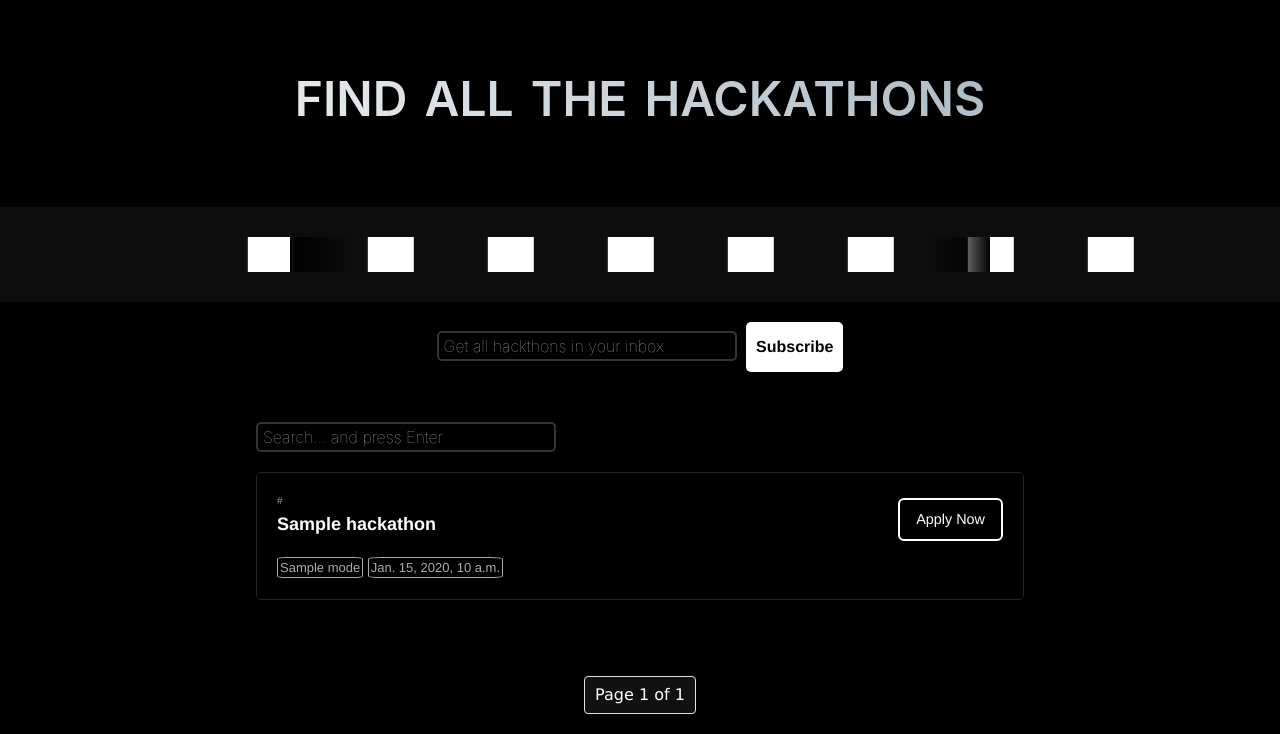
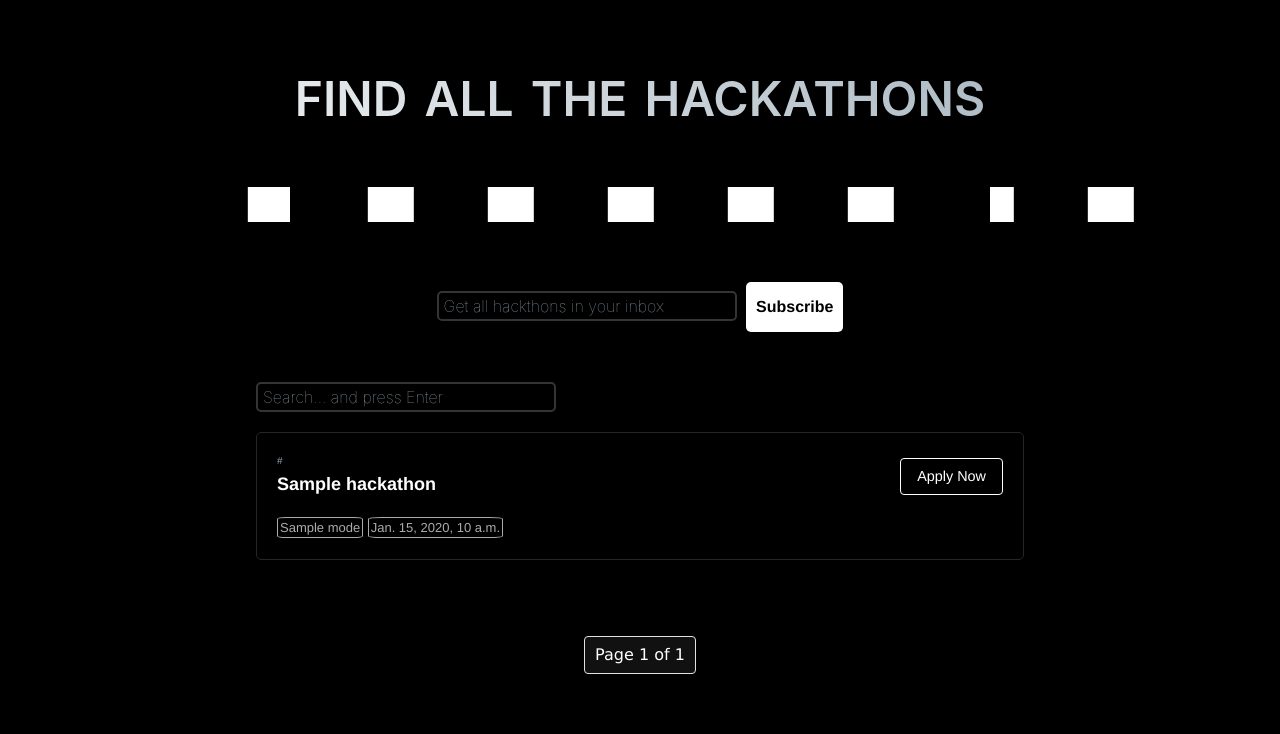
Before and after one commit to siesto1elemento/Hackleague, a Django app: template scraping/templates/home.html in a window 1280 px wide. Shown: the part 92-826 px from the top of the page. After the commit the page ends 766 px from the top, so only its background shows below. Run offline with Django 4.2, Linux system fonts and the light colour scheme; the template is opened without the code that fills it: most values are stand-ins (such as "Sample title", 1, 10 or a date in 2020); grey boxes are pictures that could not be loaded.

Commit message:
Some more styling

```diff
--- a/scraping/static/scraping/css/home.css
+++ b/scraping/static/scraping/css/home.css
@@ -227,52 +227,36 @@ p{
 }
 
 .apply-button {
-    margin-top: 20px;
-    display: inline-block;
+    margin-left: 20px;
+    display: flex;
+    align-items: center;
+    margin-top: 5px;
 }
 
 .apply-button a {
     display: inline-flex;
     align-items: center;
     justify-content: center;
-    background-color: var(--apply-button-bg);
+    background-color: transparent;
     color: var(--primary-color);
-    padding: 12px 28px;
-    border-radius: 8px;
+    padding: 6px 16px;
+    border-radius: 4px;
     text-decoration: none;
-    font-weight: 600;
-    font-size: 1rem;
-    transition: all 0.3s ease;
-    border: none;
+    font-weight: 400;
+    font-size: 0.9rem;
+    transition: all 0.2s ease;
+    border: 1px solid var(--primary-color);
     cursor: pointer;
-    box-shadow: 0 2px 4px rgba(0, 0, 0, 0.1);
+    white-space: nowrap;
 }
 
 .apply-button a:hover {
-    background-color: var(--apply-button-hover);
-    transform: translateY(-2px);
-    box-shadow: 0 4px 8px rgba(0, 0, 0, 0.2);
+    background-color: var(--primary-color);
+    color: var(--background-dark);
 }
 
 .apply-button a:active {
     transform: translateY(0);
-}
-
-/* Add a subtle animation for the button */
-@keyframes pulse {
-    0% {
-        box-shadow: 0 0 0 0 rgba(76, 175, 80, 0.4);
-    }
-    70% {
-        box-shadow: 0 0 0 10px rgba(76, 175, 80, 0);
-    }
-    100% {
-        box-shadow: 0 0 0 0 rgba(76, 175, 80, 0);
-    }
-}
-
-.apply-button a {
-    animation: pulse 2s infinite;
 }
 
 .theme-result {
@@ -285,7 +269,7 @@ p{
 }
 
 .middle{
-    margin-bottom: 20px;
+    margin-bottom: 10px;
 }
 
 .middle_h1{
@@ -294,7 +278,7 @@ p{
     font-size: xxx-large;
     word-spacing:5px ;
     padding: 20px;
-    margin-bottom: 60px;
+    margin-bottom: 20px;
 }
 .middle_h1_span{
     text-decoration-style: dotted;
@@ -310,6 +294,7 @@ h2{
 }
 .subscribe{
     text-align: center;
+    margin-top: 40px;
     margin-bottom: 20px;
 }
 input::placeholder {
@@ -360,45 +345,6 @@ input:focus
     flex: 1;
     text-decoration: none;
     color: inherit;
-}
-
-.apply-button {
-    margin-left: 20px;
-    display: flex;
-    align-items: center;
-    margin-top: 5px;
-}
-
-.apply-button a {
-    display: inline-flex;
-    align-items: center;
-    justify-content: center;
-    background-color: transparent;
-    color: var(--primary-color);
-    padding: 8px 16px;
-    border-radius: 6px;
-    text-decoration: none;
-    font-weight: 500;
-    font-size: 0.9rem;
-    transition: all 0.3s ease;
-    border: 2px solid var(--primary-color);
-    cursor: pointer;
-    white-space: nowrap;
-}
-
-.apply-button a:hover {
-    background-color: var(--primary-color);
-    color: var(--background-dark);
-    transform: translateY(-2px);
-}
-
-.apply-button a:active {
-    transform: translateY(0);
-}
-
-/* Remove the pulse animation */
-.apply-button a {
-    animation: none;
 }
 
 .theme{
@@ -531,10 +477,11 @@ a:has(.heading){
 /* Company Slider Styles */
 .company-slider {
     width: 100%;
-    padding: 30px 0;
-    background: rgba(255, 255, 255, 0.05);
-    margin: 20px 0;
+    padding: 20px 0;
+    margin-top: 20px;
     overflow: hidden;
+    position: relative;
+    background: var(--background-dark);
 }
 
 .slider-container {
@@ -590,12 +537,12 @@ a:has(.heading){
 
 .slider-container::before {
     left: 0;
-    background: linear-gradient(to right, var(--background-dark), transparent);
+    background: linear-gradient(to right, var(--background-dark) 0%, var(--background-dark) 50%, transparent 100%);
 }
 
 .slider-container::after {
     right: 0;
-    background: linear-gradient(to left, var(--background-dark), transparent);
+    background: linear-gradient(to left, var(--background-dark) 0%, var(--background-dark) 50%, transparent 100%);
 }
 
 /* Responsive adjustments */
```
